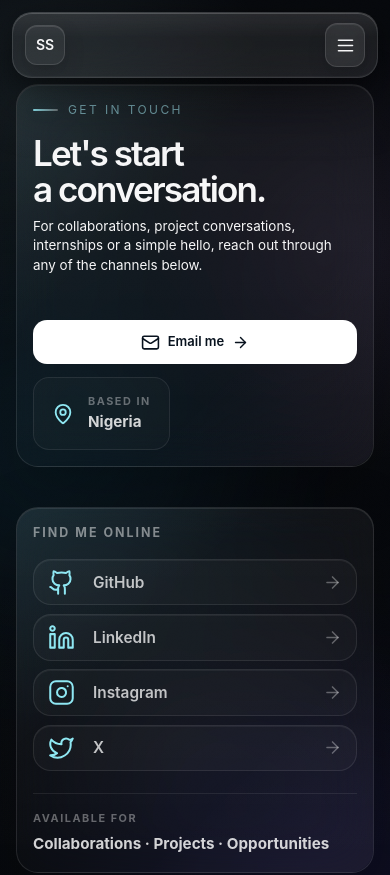
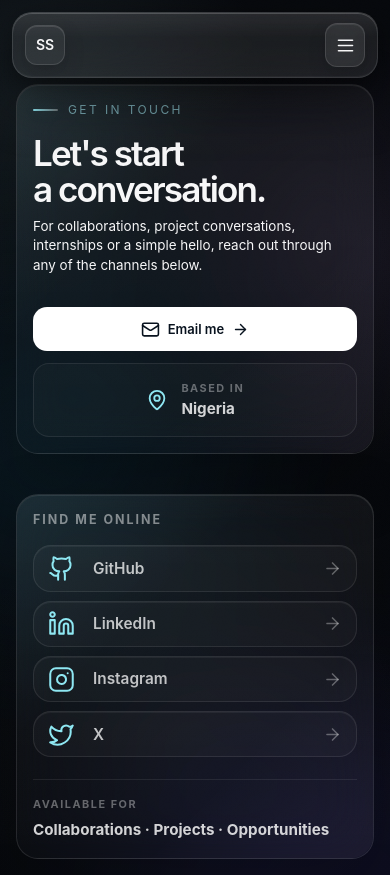
Before and after one commit to sethsaddih/sethsaddih.com, a Next.js app: page /contact in a window 390 px wide. Shown: the top 875 px of the page. Built offline with nearby package versions, Linux system fonts and the light colour scheme.

Commit message:
Arrange contact actions side by side

```diff
--- a/app/contact-page.css
+++ b/app/contact-page.css
@@ -31,8 +31,46 @@
 .contact-note-large strong, .contact-panel-footer strong { color: rgba(255,255,255,.82); font-size: .95rem; }
 .contact-panel-footer { display: grid; gap: .45rem; padding-top: 1.5rem; border-top: 1px solid rgba(255,255,255,.08); }
 
-@media (max-width: 900px) { .contact-intro-panel, .contact-panel { min-height: 0; } .social-list a { min-height: 74px; } }
-@media (max-width: 640px) { .contact-intro-panel, .contact-panel { border-radius: 22px; } .social-list a { min-height: 68px; padding: .9rem 1rem; } .social-list a svg:first-child { width: 27px; height: 27px; } .social-list a span { font-size: .96rem; } }
+.contact-actions {
+  display: grid;
+  grid-template-columns: repeat(2, minmax(0, 1fr));
+  gap: .75rem;
+  width: 100%;
+  align-items: stretch;
+}
+
+.contact-action {
+  width: 100%;
+  min-height: 64px;
+  margin-top: 0 !important;
+  justify-content: center;
+}
+
+.contact-actions .contact-note-large {
+  display: flex;
+  align-items: center;
+  justify-content: center;
+}
+
+@media (max-width: 900px) {
+  .contact-intro-panel, .contact-panel { min-height: 0; }
+  .social-list a { min-height: 74px; }
+}
+
+@media (max-width: 640px) {
+  .contact-intro-panel, .contact-panel { border-radius: 22px; }
+  .social-list a { min-height: 68px; padding: .9rem 1rem; }
+  .social-list a svg:first-child { width: 27px; height: 27px; }
+  .social-list a span { font-size: .96rem; }
+
+  .contact-actions {
+    grid-template-columns: 1fr;
+  }
+
+  .contact-action {
+    min-height: 58px;
+  }
+}
 
 /* Contact page: use natural content sizing, like the About page. */
 main:has(.contact-intro-panel) > section {
```
